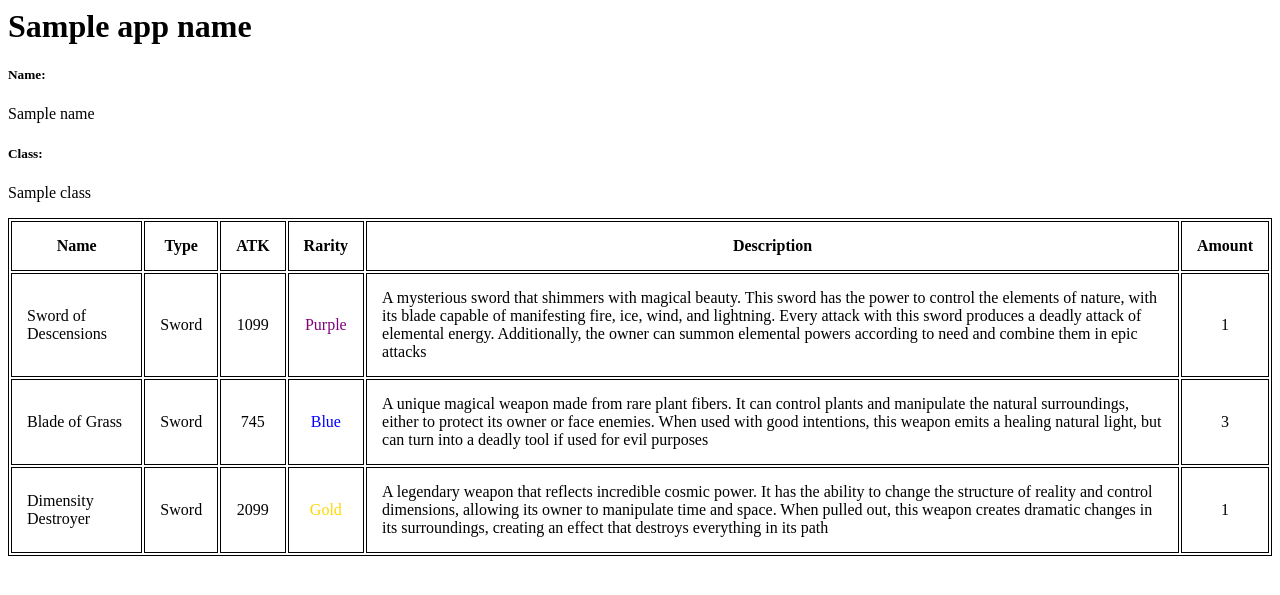
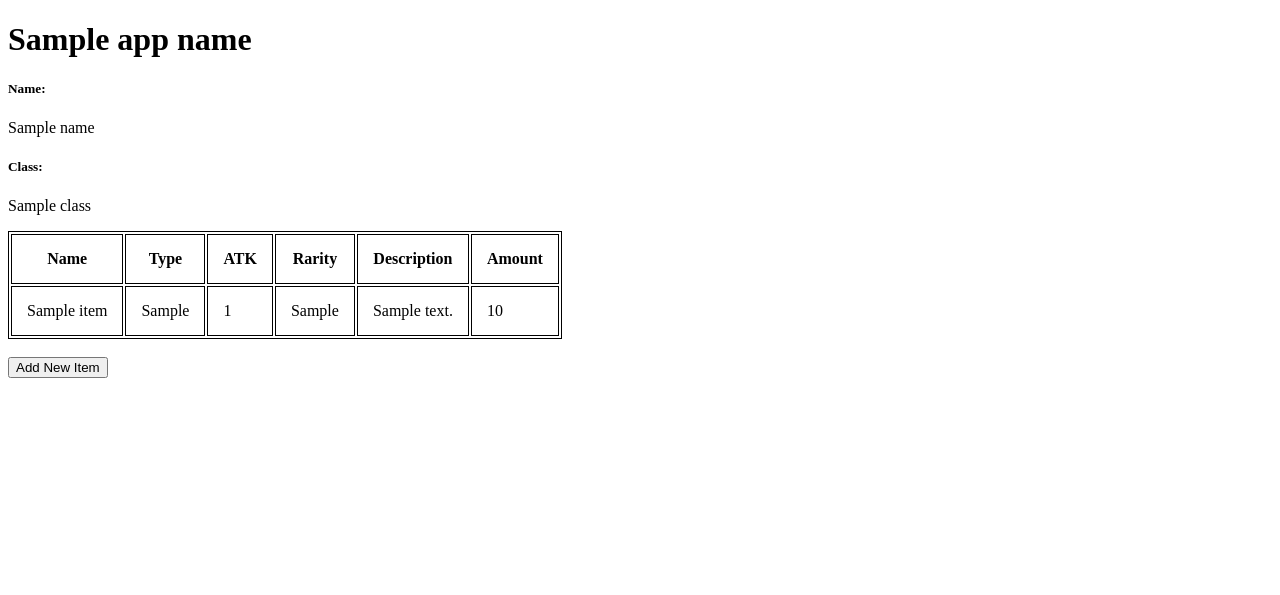
Before and after one commit to rafizia/weapon-inventory, a Django app: template main/templates/main.html in a window 1280 px wide. Shown: the top 595 px of the page. Run offline with Django 4.2, Linux system fonts and the light colour scheme; tables that the repository leaves empty hold one stand-in row (values such as "Sample post"); the template is opened without the code that fills it: values that come from a table or form of the project are taken from there, most other values are stand-ins (such as "Sample title", 1, 10 or a date in 2020).

Commit message:
selesai mengerjakan tugas 3

```diff
--- a/main/templates/main.html
+++ b/main/templates/main.html
@@ -1,3 +1,6 @@
+{% extends 'base.html' %}
+
+{% block content %}
     <style>
         th, td {
         padding: 15px; border:1px solid black
@@ -11,10 +14,11 @@
 
     <h5>Name: </h5>
     <p>{{ name }}<p>
+
     <h5>Class: </h5>
     <p>{{ class }}<p>
 
-<table style="width:100%">
+    <table>
         <tr>
             <th>Name</th>
             <th>Type</th>
@@ -23,41 +27,26 @@
             <th>Description</th>
             <th>Amount</th>
         </tr>
+
+        {% comment %} Berikut cara memperlihatkan data produk di bawah baris ini {% endcomment %}
+
+        {% for item in items %}
             <tr>
-        <td>Sword of Descensions</td>
-        <td style="text-align: center;">Sword</td>
-        <td style="text-align: center;">1099</td>
-        <td style="color:purple; text-align: center;">Purple</td>
-        <td>A mysterious sword that shimmers with magical beauty.
-            This sword has the power to control the elements of nature,
-            with its blade capable of manifesting fire, ice, wind, and lightning.
-            Every attack with this sword produces a deadly attack of elemental energy.
-            Additionally, the owner can summon elemental powers according to need and
-            combine them in epic attacks</td>
-        <td style="text-align: center;">1</td>
+                <td>{{item.name}}</td>
+                <td>{{item.type}}</td>
+                <td>{{item.atk}}</td>
+                <td>{{item.rarity}}</td>
+                <td>{{item.description}}</td>
+                <td>{{item.amount}}</td>
             </tr>
-    <tr>
-        <td>Blade of Grass</td>
-        <td style="text-align: center;">Sword</td>
-        <td style="text-align: center;">745</td>
-        <td style="color:blue; text-align: center;">Blue</td>
-        <td>A unique magical weapon made from rare plant fibers.
-            It can control plants and manipulate the natural surroundings,
-            either to protect its owner or face enemies. When used with good intentions,
-            this weapon emits a healing natural light,
-            but can turn into a deadly tool if used for evil purposes</td>
-        <td style="text-align: center;">3</td>
-    </tr>
-    <tr>
-        <td>Dimensity Destroyer</td>
-        <td style="text-align: center;">Sword</td>
-        <td style="text-align: center;">2099</td>
-        <td style="color:gold; text-align: center;">Gold</td>
-        <td>A legendary weapon that reflects incredible cosmic power.
-            It has the ability to change the structure of reality and control dimensions,
-            allowing its owner to manipulate time and space.
-            When pulled out, this weapon creates dramatic changes in its surroundings,
-            creating an effect that destroys everything in its path</td>
-        <td style="text-align: center;">1</td>
-    </tr>
+        {% endfor %}
     </table>
+
+    <br />
+
+    <a href="{% url 'main:create_item' %}">
+        <button>
+            Add New Item
+        </button>
+    </a>
+{% endblock content %}
--- a/main/urls.py
+++ b/main/urls.py
@@ -1,8 +1,13 @@
 from django.urls import path
-from main.views import show_main
+from main.views import show_main, create_item, show_xml, show_json, show_xml_by_id, show_json_by_id
 
 app_name = 'main'
 
 urlpatterns = [
     path('', show_main, name='show_main'),
+    path('create-item', create_item, name='create_item'),
+    path('xml/', show_xml, name='show_xml'),
+    path('json/', show_json, name='show_json'),
+    path('xml/<int:id>/', show_xml_by_id, name='show_xml_by_id'),
+    path('json/<int:id>/', show_json_by_id, name='show_json_by_id'),
 ]
--- /dev/null
+++ b/templates/base.html
@@ -0,0 +1,18 @@
+{% load static %}
+<!DOCTYPE html>
+<html lang="en">
+    <head>
+        <meta charset="UTF-8" />
+        <meta
+            name="viewport"
+            content="width=device-width, initial-scale=1.0"
+        />
+        {% block meta %}
+        {% endblock meta %}
+    </head>
+
+    <body>
+        {% block content %}
+        {% endblock content %}
+    </body>
+</html>
--- a/weapon_inventory/settings.py
+++ b/weapon_inventory/settings.py
@@ -62,7 +62,7 @@ ROOT_URLCONF = 'weapon_inventory.urls'
 TEMPLATES = [
     {
         'BACKEND': 'django.template.backends.django.DjangoTemplates',
-        'DIRS': [],
+        'DIRS': [BASE_DIR / 'templates'],
         'APP_DIRS': True,
         'OPTIONS': {
             'context_processors': [
--- a/weapon_inventory/urls.py
+++ b/weapon_inventory/urls.py
@@ -20,5 +20,5 @@ from django.urls import path, include
 
 urlpatterns = [
     path('admin/', admin.site.urls),
-    path('main/', include('main.urls')),
+    path('', include('main.urls')),
 ]
```
Also changed, not shown: main/forms.py (added, +7 -0 lines), main/templates/create_item.html (added, +19 -0 lines), main/views.py (+35 -0 lines), README.md. Lines whose indentation alone changed are shown as unchanged.
